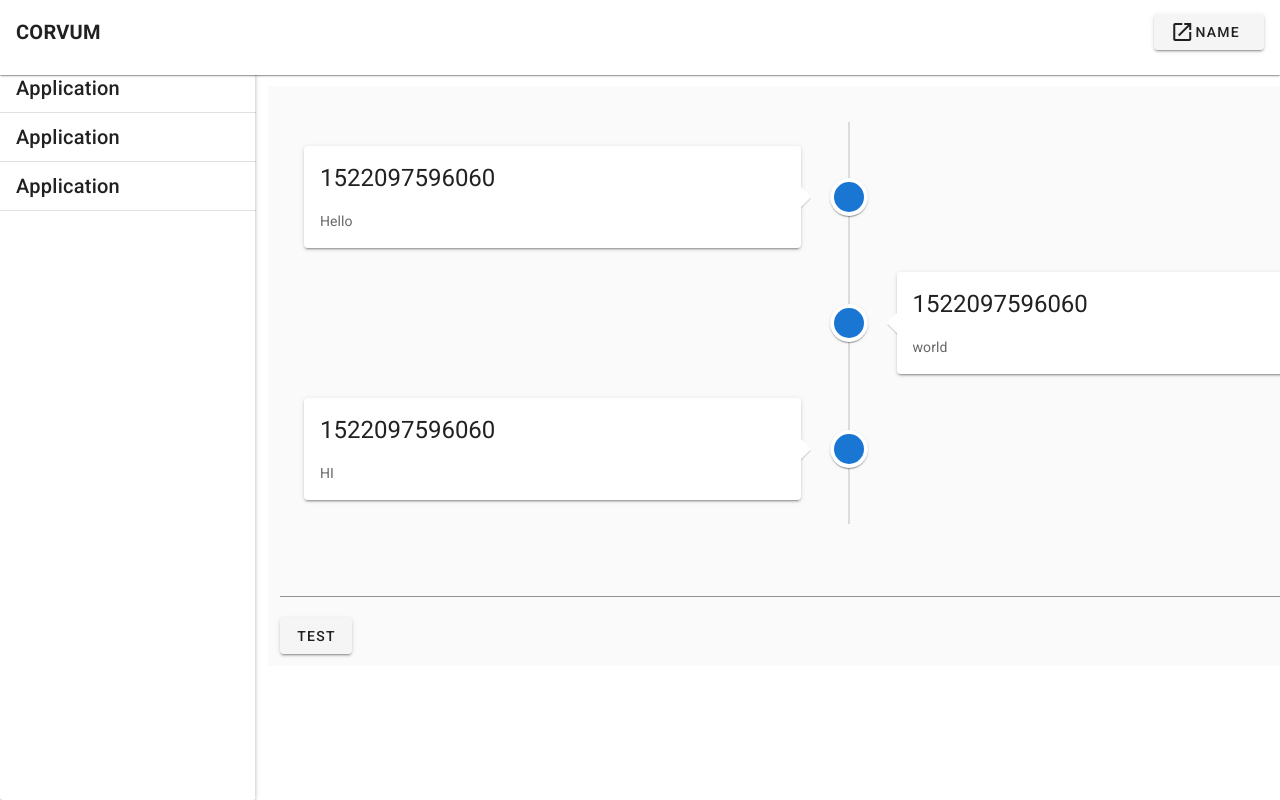
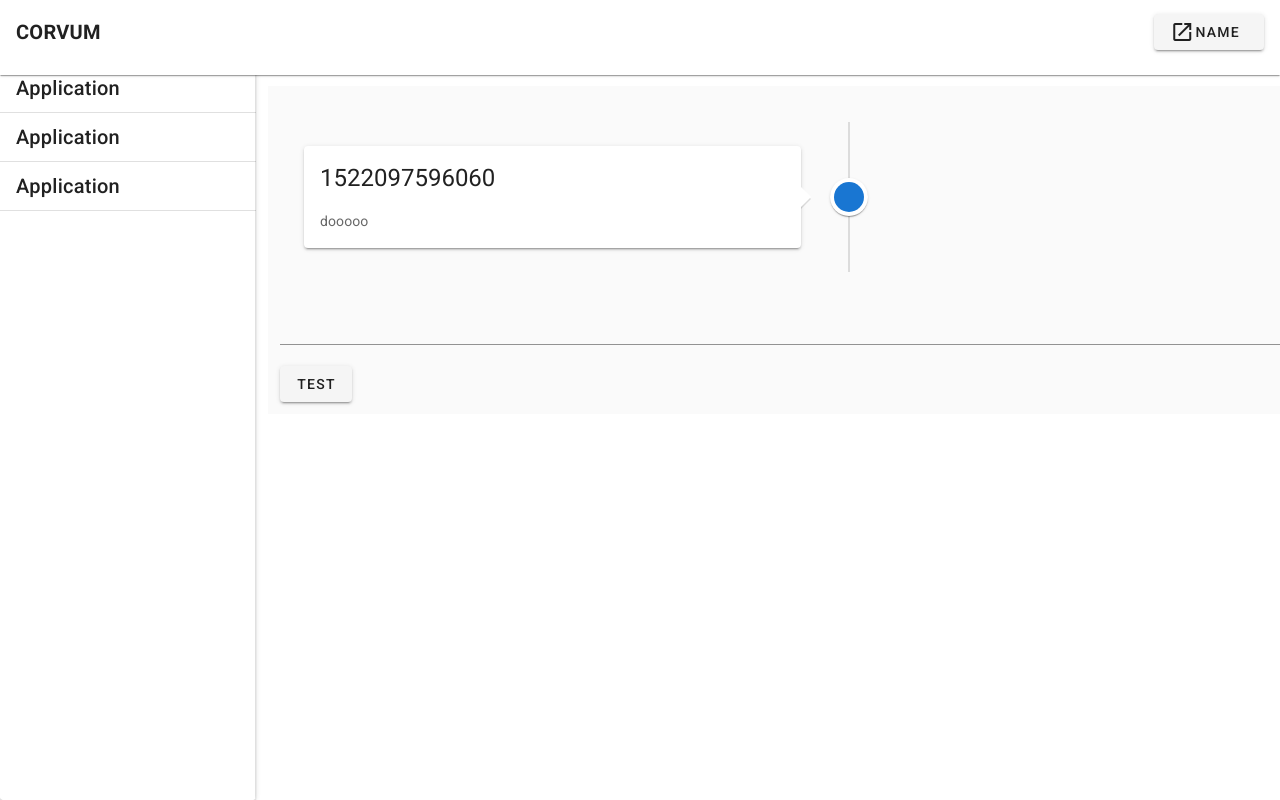
Before and after one commit to cloudpbx/es-em-es, a Vue app: page / in a window 1280 px wide. Shown: the top 800 px of the page. Built offline with nearby package versions, Linux system fonts and the light colour scheme.

Commit message:
Filter for messages working

```diff
--- a/src/components/appBody.vue
+++ b/src/components/appBody.vue
@@ -26,13 +26,19 @@ export default {
   data() {
     return {
       text: null,
-      selectedPhoneHistory: mockdata["+15555555"],
+      selectedNumber: "+44444444",
     };
+  },
+  computed: {
+    selectedPhoneHistory: function () {
+      return mockdata[this.selectedNumber];
+    }
   },
   methods: {
     test() {
       console.log(this.text);
+    },
     }
-  }
+
 };
 </script>
```
